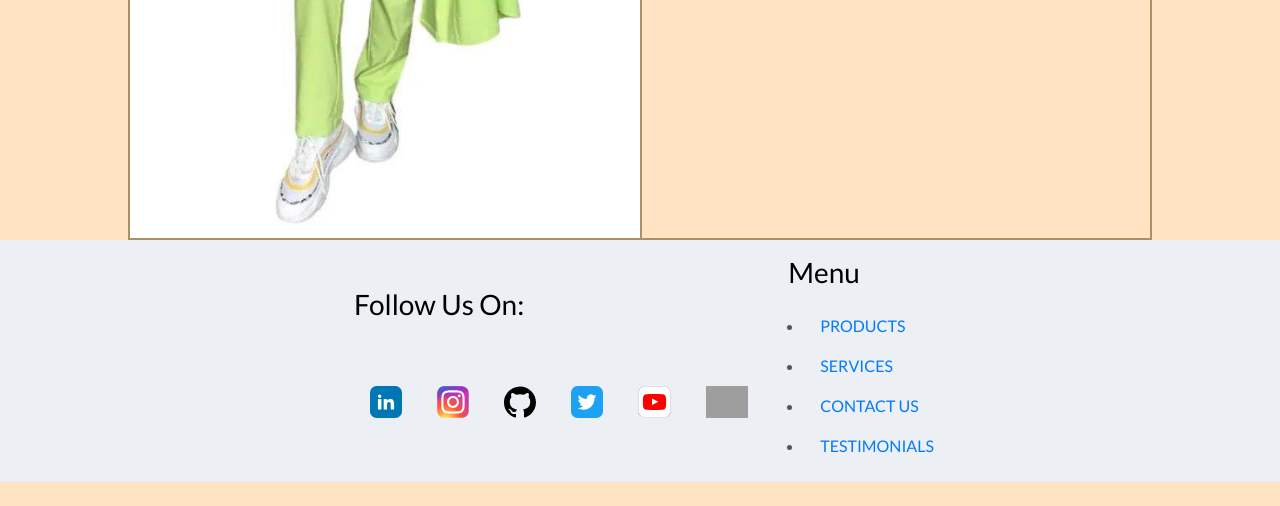
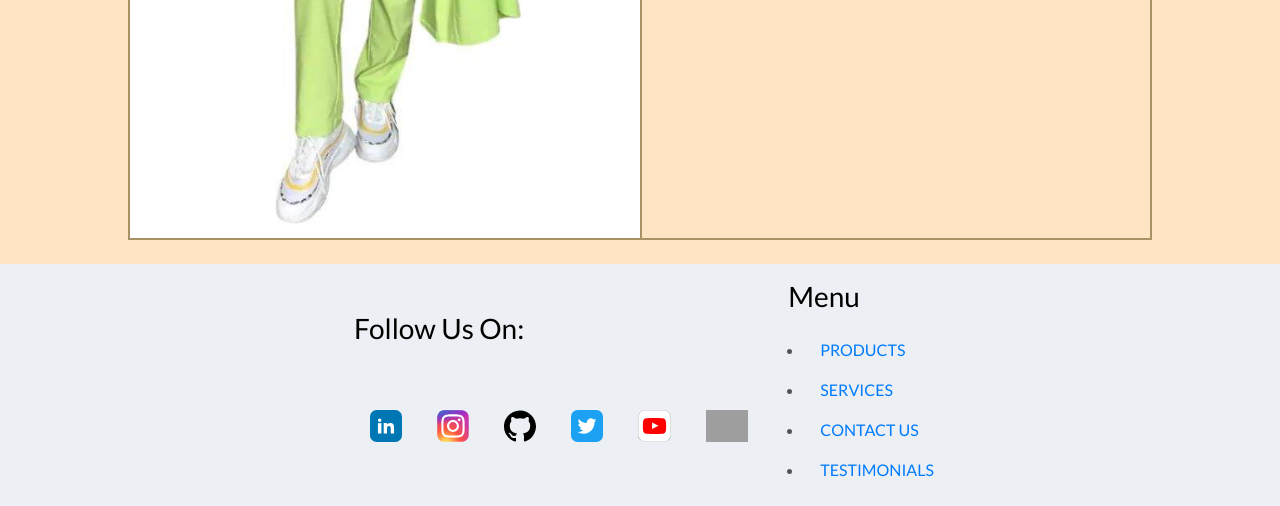
Before and after one commit to SnezhanaZdravkova/Boutique-Snow-White, a Django app: page / in a window 1280 px wide. Shown: the part 1344-1850 px from the top of the page. Before the commit the page ends 1826 px from the top, so only its background shows below. Run offline with Django 3.2, Linux system fonts and the light colour scheme; some libraries are stand-ins or nearby versions; grey boxes are pictures that could not be loaded.

Commit message:
Add margin bottom

```diff
--- a/home/templates/home/index.html
+++ b/home/templates/home/index.html
@@ -12,7 +12,7 @@
 {% endblock %}
 
 {% block content %}
-    <div class="container h-md-100 background-image" role="img" aria-label="A girl in green trousers and fancy top">
+    <div class="container h-md-100 background-image mb-4" role="img" aria-label="A girl in green trousers and fancy top">
         <div class="row mt-md-5 flex-md-row-reverse px-5 px-md-0">
             <div class="col-12 col-md-6 image-border text-container pt-3 pt-md-5">
                 <h1 class="logo-font text-black pt-md-5 pl-2 px-md-5">
```
